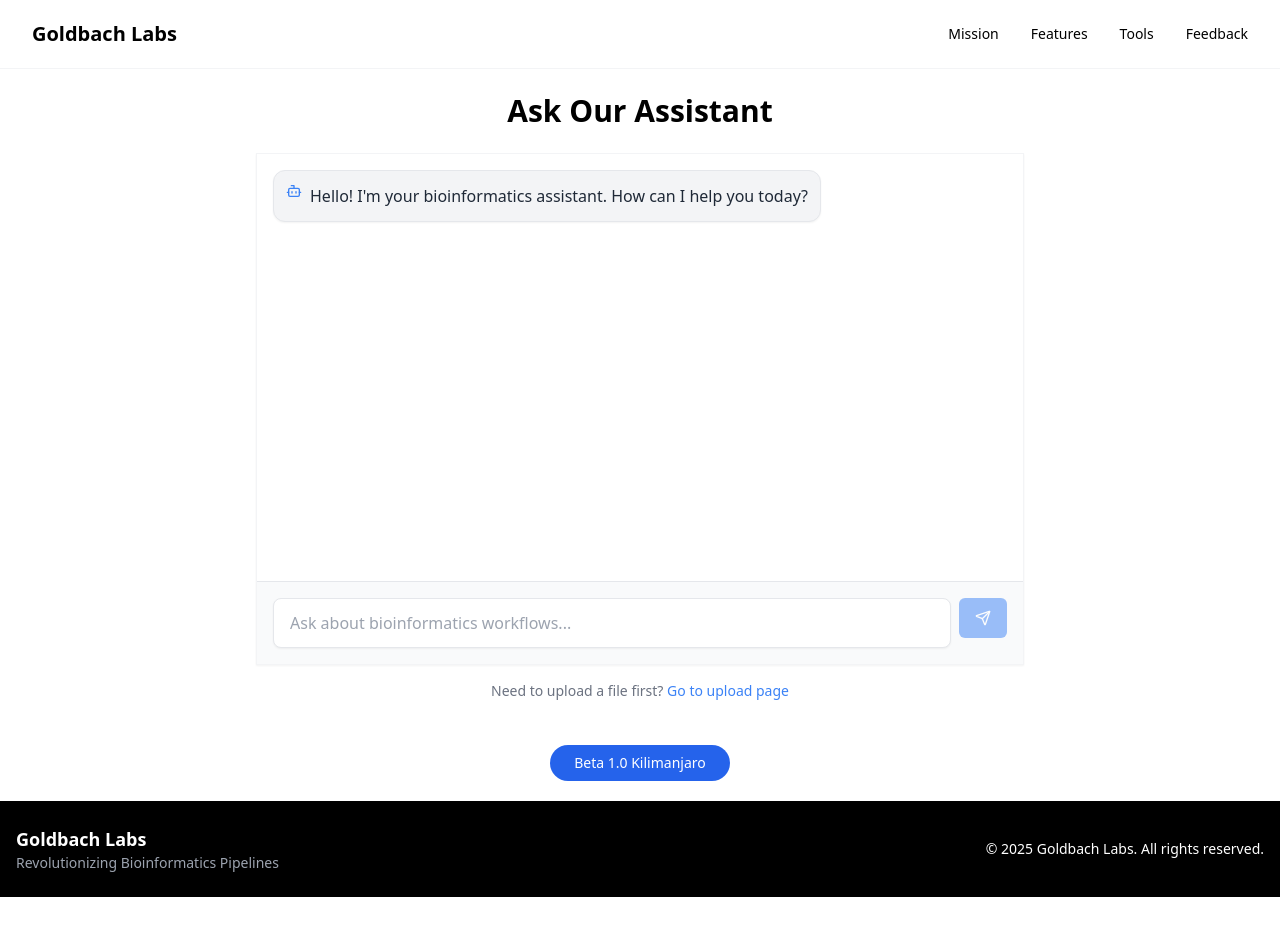
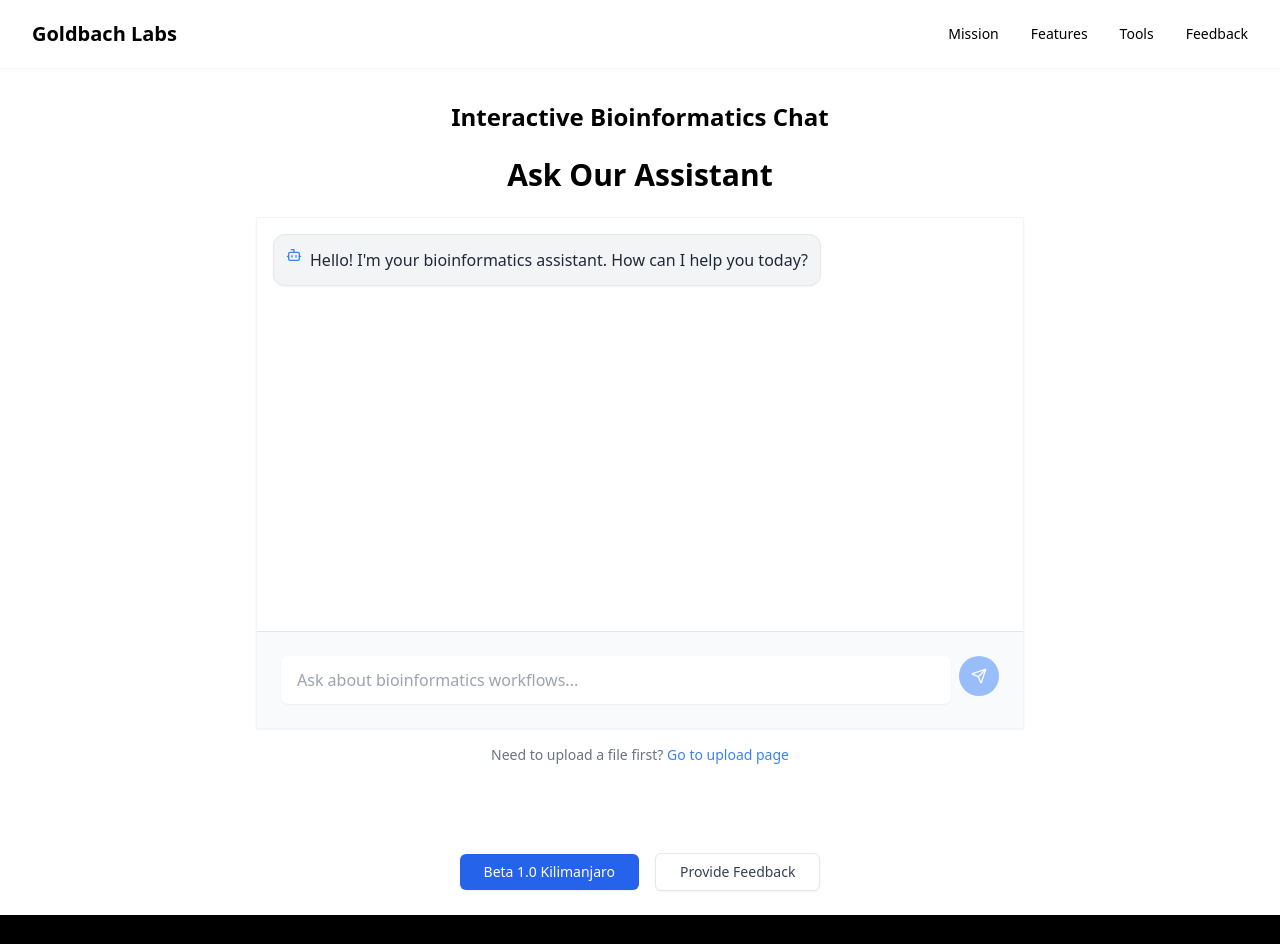
Before and after one commit to yecactusjack/Kilimanjaro, a Next.js app: page /chat in a window 1280 px wide. Shown: the top 944 px of the page. Before the commit the page ends 897 px from the top, so only its background shows below. Built offline with nearby package versions, Linux system fonts and the light colour scheme.

Commit message:
Restored to 'f07df7e1ef96fbdaf2ce7b5a6f673492eceffb0b'
Replit-Restored-To: f07df7e1ef96fbdaf2ce7b5a6f673492eceffb0b

```diff
--- a/app/ask/page.tsx
+++ b/app/ask/page.tsx
@@ -1,5 +1,4 @@
 import AskInterface from './interface'
-import ToolShowcase from '../components/tool-showcase'
 import Footer from '../components/footer'
 import Header from '../components/header'
 
@@ -15,10 +14,12 @@ export default function AskPage() {
       <div className="container mx-auto py-8 px-4 border-b border-gray-200">
         <AskInterface />
       </div>
-      <ToolShowcase />
-      <div className="text-center py-5">
-        <a href="#" className="inline-block px-6 py-2 bg-blue-600 text-white rounded-full text-sm font-medium">
+      <div className="text-center py-5 flex flex-col sm:flex-row items-center justify-center gap-4">
+        <a href="#" className="inline-block px-5 sm:px-6 py-2 bg-blue-600 text-white rounded-md text-sm font-medium shadow-sm hover:bg-blue-700 transition-colors">
           Beta 1.0 Kilimanjaro
+        </a>
+        <a href="https://form.typeform.com/to/CUme4cwF" target="_blank" className="inline-block px-5 sm:px-6 py-2 bg-white border border-gray-200 text-gray-700 rounded-md text-sm font-medium shadow-sm hover:bg-gray-50 transition-colors">
+          Provide Feedback
         </a>
       </div>
       <Footer />
--- a/app/chat/interface.tsx
+++ b/app/chat/interface.tsx
@@ -114,19 +114,19 @@ export default function ChatInterface() {
         </div>
 
         <div className="p-4 border-t bg-gray-50">
-          <form onSubmit={handleSubmit} className="flex gap-2">
+          <form onSubmit={handleSubmit} className="flex gap-2 bg-gray-50 rounded-lg p-2">
             <input
               type="text"
               value={input}
               onChange={(e) => setInput(e.target.value)}
               placeholder="Ask about bioinformatics workflows..."
-              className="flex-1 px-4 py-3 border border-gray-200 rounded-lg focus:outline-none focus:ring-1 focus:ring-blue-400 focus:border-blue-400 bg-white shadow-sm"
+              className="flex-1 px-4 py-3 border border-gray-200 rounded-lg focus:outline-none focus:ring-1 focus:ring-blue-400 focus:border-blue-400 bg-white shadow-sm border-0 bg-transparent focus-visible:ring-0 focus-visible:ring-offset-0"
               disabled={isLoading}
             />
             <Button
               type="submit"
               disabled={isLoading || !input.trim()}
-              className="bg-blue-500 hover:bg-blue-600 transition-colors"
+              className="bg-blue-500 hover:bg-blue-600 transition-colors rounded-full w-10 h-10 p-0 flex items-center justify-center"
             >
               <Send size={18} />
             </Button>
--- a/app/chat/page.tsx
+++ b/app/chat/page.tsx
@@ -11,12 +11,18 @@ export default function ChatPage() {
   return (
     <div className="min-h-screen flex flex-col">
       <Header />
-      <div className="flex-1 p-3 sm:p-6">
-        <ChatInterface />
+      <div className="flex-1 p-4 sm:p-8 pt-8">
+        <div className="max-w-5xl mx-auto mb-8">
+          <h1 className="text-2xl font-bold mb-6 text-center">Interactive Bioinformatics Chat</h1>
+          <ChatInterface />
+        </div>
       </div>
-      <div className="text-center py-3 sm:py-5">
-        <a href="#" className="inline-block px-4 sm:px-6 py-2 bg-blue-600 text-white rounded-full text-sm font-medium">
+      <div className="text-center py-4 sm:py-6 flex flex-col sm:flex-row items-center justify-center gap-4">
+        <a href="#" className="inline-block px-5 sm:px-6 py-2 bg-blue-600 text-white rounded-md text-sm font-medium shadow-sm hover:bg-blue-700 transition-colors">
           Beta 1.0 Kilimanjaro
+        </a>
+        <a href="https://form.typeform.com/to/CUme4cwF" target="_blank" className="inline-block px-5 sm:px-6 py-2 bg-white border border-gray-200 text-gray-700 rounded-md text-sm font-medium shadow-sm hover:bg-gray-50 transition-colors">
+          Provide Feedback
         </a>
       </div>
       <Footer />
--- a/app/components/hero.tsx
+++ b/app/components/hero.tsx
@@ -1,4 +1,3 @@
-
 export default function Hero() {
   return (
     <section className="py-24 text-center">
--- a/app/globals.css
+++ b/app/globals.css
@@ -62,7 +62,8 @@ section:last-of-type {
 /* Improve overall spacing and section separation */
 section {
   @apply relative border-b border-gray-100;
-  padding: 4rem 0;
+  padding: 4.5rem 0;
+  scroll-margin-top: 5rem;
 }
 
 main {
@@ -71,8 +72,8 @@ main {
 
 /* Clean section dividers */
 .section-divider {
-  @apply w-full h-px bg-gray-200 my-16;
-  max-width: 85%;
+  @apply w-full h-px bg-gray-200 my-24; /* Increased vertical margin */
+  max-width: 75%;
   margin-left: auto;
   margin-right: auto;
 }
--- a/app/page.tsx
+++ b/app/page.tsx
@@ -10,7 +10,7 @@ export default function Home() {
     <div className="min-h-screen flex flex-col">
       <Header />
       <main className="flex-1">
-        <div className="container mx-auto px-4 md:px-8 lg:px-16"> {/* Added container for better mobile responsiveness */}
+        <div className="container mx-auto px-4 md:px-8 lg:px-16 py-8"> {/* Increased padding */}
           <Hero />
           <div className="section-divider"></div>
           <MissionStatement />
@@ -19,7 +19,7 @@ export default function Home() {
           <div className="section-divider"></div>
           <ToolsSection />
         </div>
-        <div className="text-center py-8 mt-8">
+        <div className="text-center py-10 mt-8"> {/* Increased vertical padding */}
           <a href="#" className="inline-block px-6 py-2 bg-blue-600 text-white rounded-md text-sm font-medium transition-all hover:bg-blue-700">
             Beta 1.0 Kilimanjaro
           </a>
```
